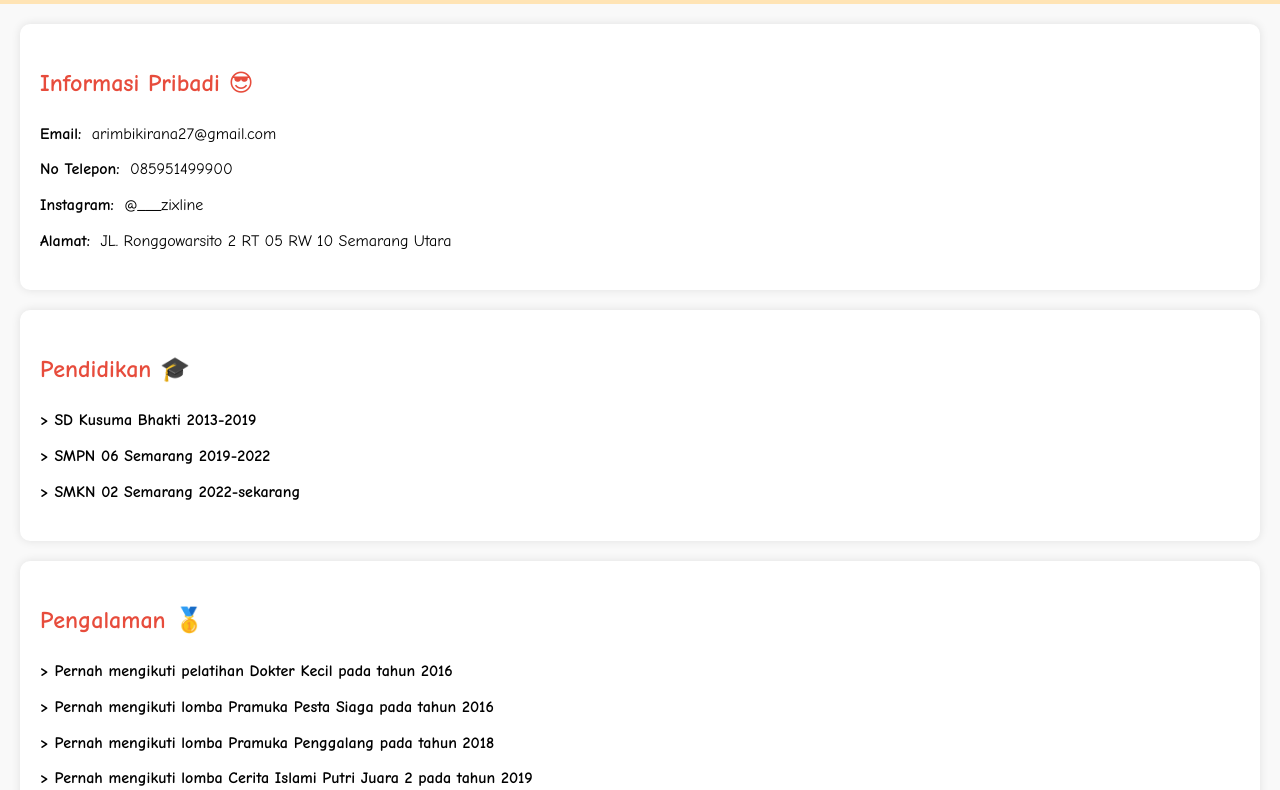
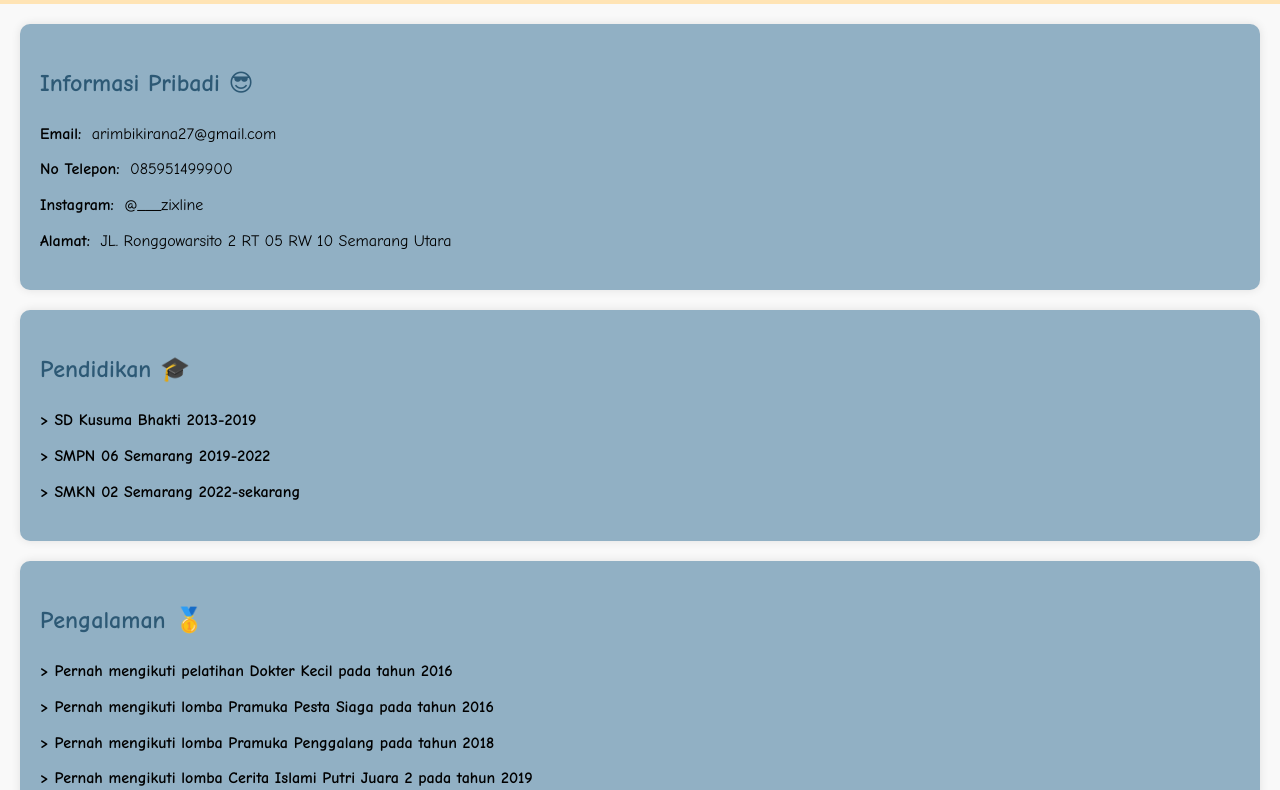
Before and after one commit to dlveer/my-portofolio7, a plain HTML site: page index.html in a window 1280 px wide. Shown: the part 164-954 px from the top of the page. Drawn offline with Linux system fonts and the light colour scheme.

Commit message:
Update styles.css

```diff
--- a/styles.css
+++ b/styles.css
@@ -21,12 +21,12 @@ header img {
 }
 
 .fun-heading {
-  color: #e74c3c;
+  color: #2d5975;
 }
 
 section {
   margin: 20px;
-  background-color: #fff;
+  background-color: #91b0c4;
   padding: 20px;
   border-radius: 10px;
   box-shadow: 0 0 10px rgba(0, 0, 0, 0.1);
```
